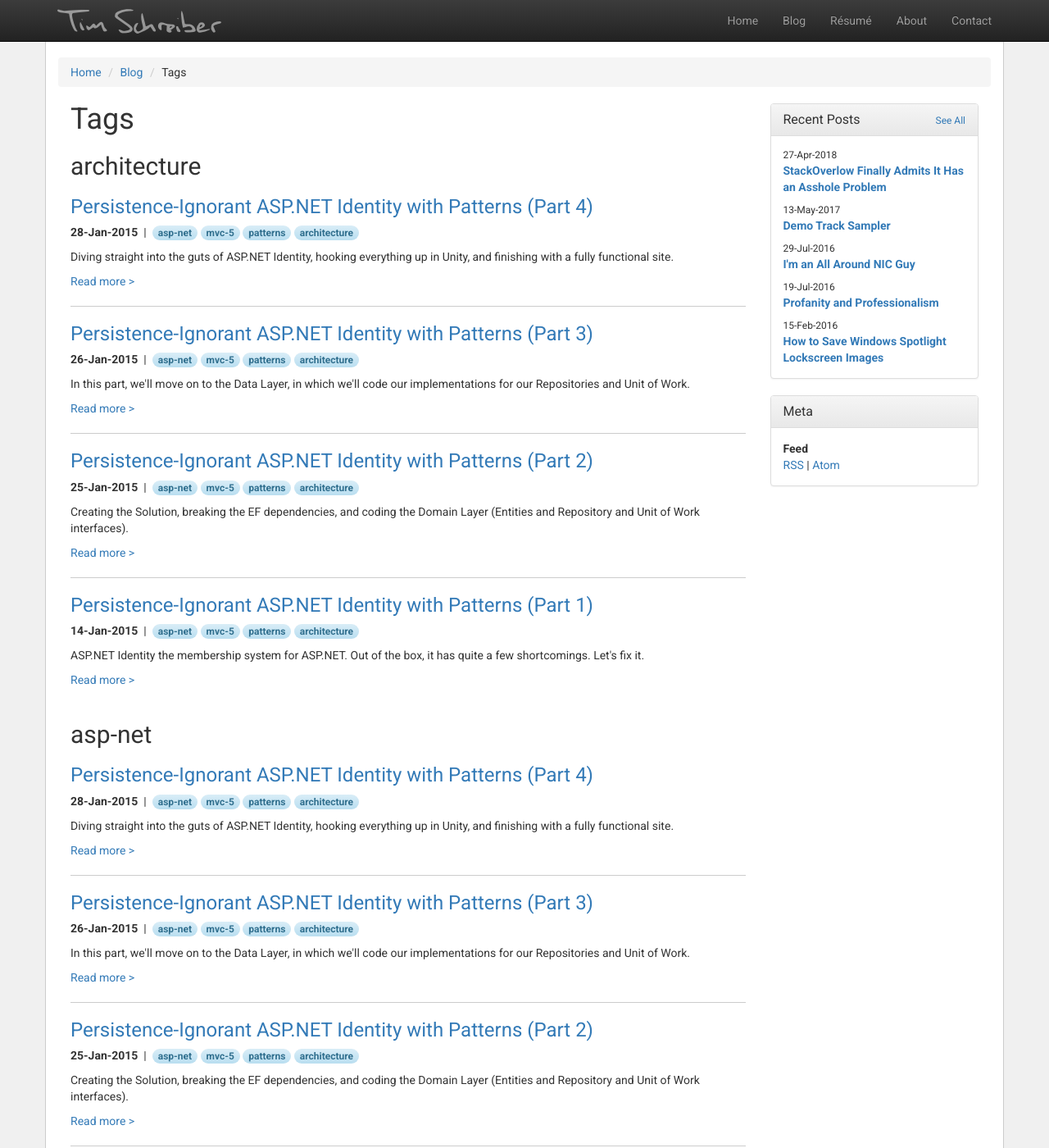
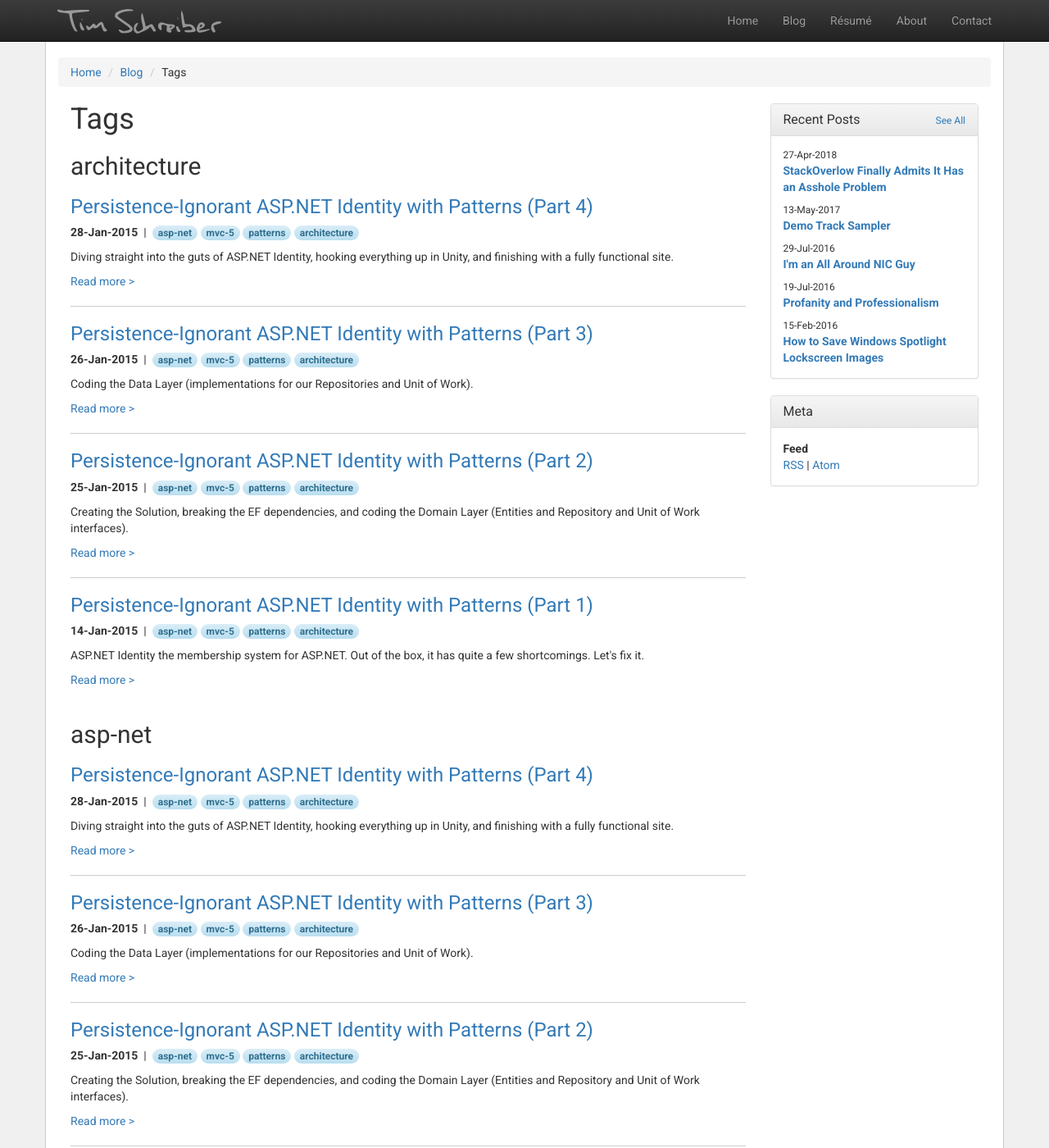
Before and after one commit to timschreiber/timschreiber.github.com, a Jekyll site: the page built from blog/tags/index.html, in a window 1280 px wide and 1400 px high. Shown: the whole window at 82% size. Built offline with Jekyll 4.4.1, drawn with Linux system fonts in a browser that asks for light colours; nearby versions of some CDN libraries; some of the changed text lies outside the part shown.

Commit message:
Update 2015-01-26-persistence-ignorant-asp-net-identity-with-patterns-part-3.md

```diff
--- a/_posts/2015-01-26-persistence-ignorant-asp-net-identity-with-patterns-part-3.md
+++ b/_posts/2015-01-26-persistence-ignorant-asp-net-identity-with-patterns-part-3.md
@@ -4,7 +4,7 @@ canonical: "http://timschreiber.com/2015/01/26/persistence-ignorant-asp-net-iden
 date: 2015-01-26
 layout: post3
 comments: true
-description: "In this part, we'll move on to the Data Layer, in which we'll code our implementations for our Repositories and Unit of Work."
+description: "Coding the Data Layer (implementations for our Repositories and Unit of Work)."
 image: "persistence-ignorant-asp-net-identity-with-patterns.jpg"
 color: "#063352"
 featured: 2
```
